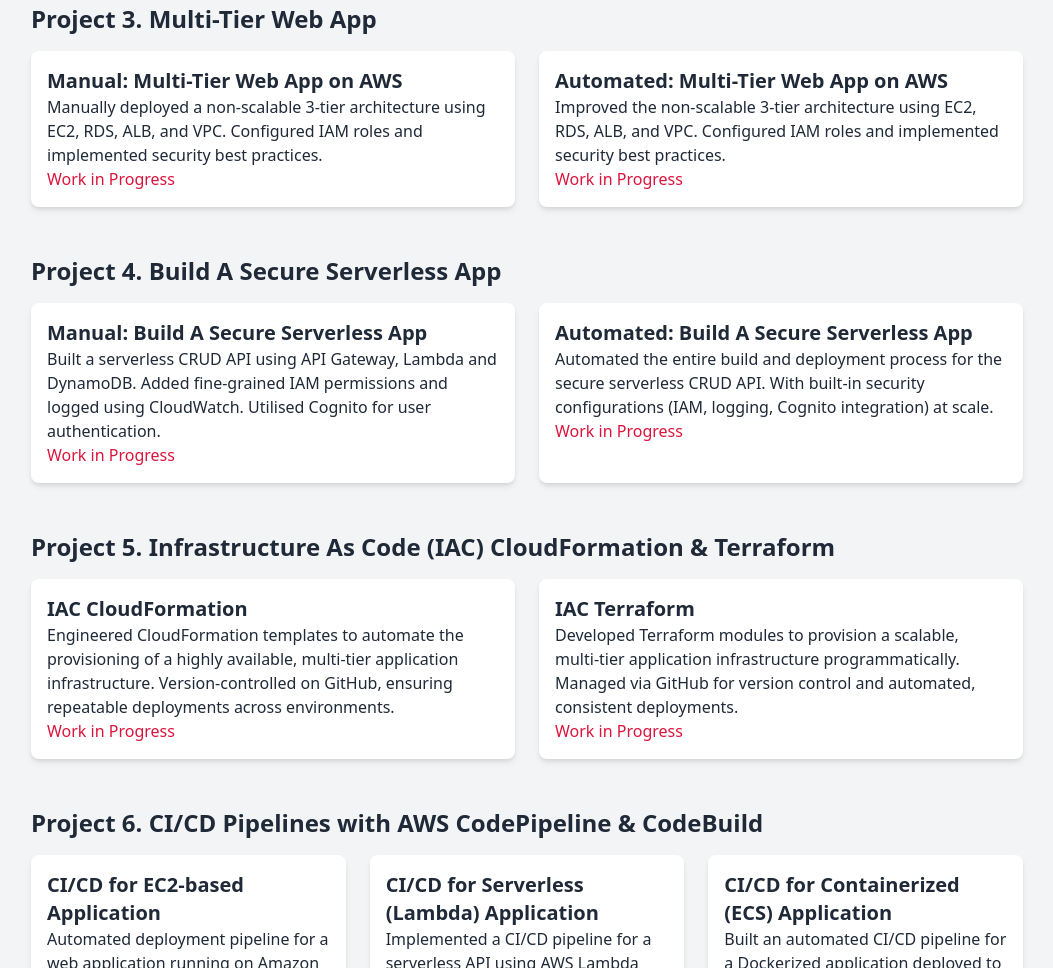
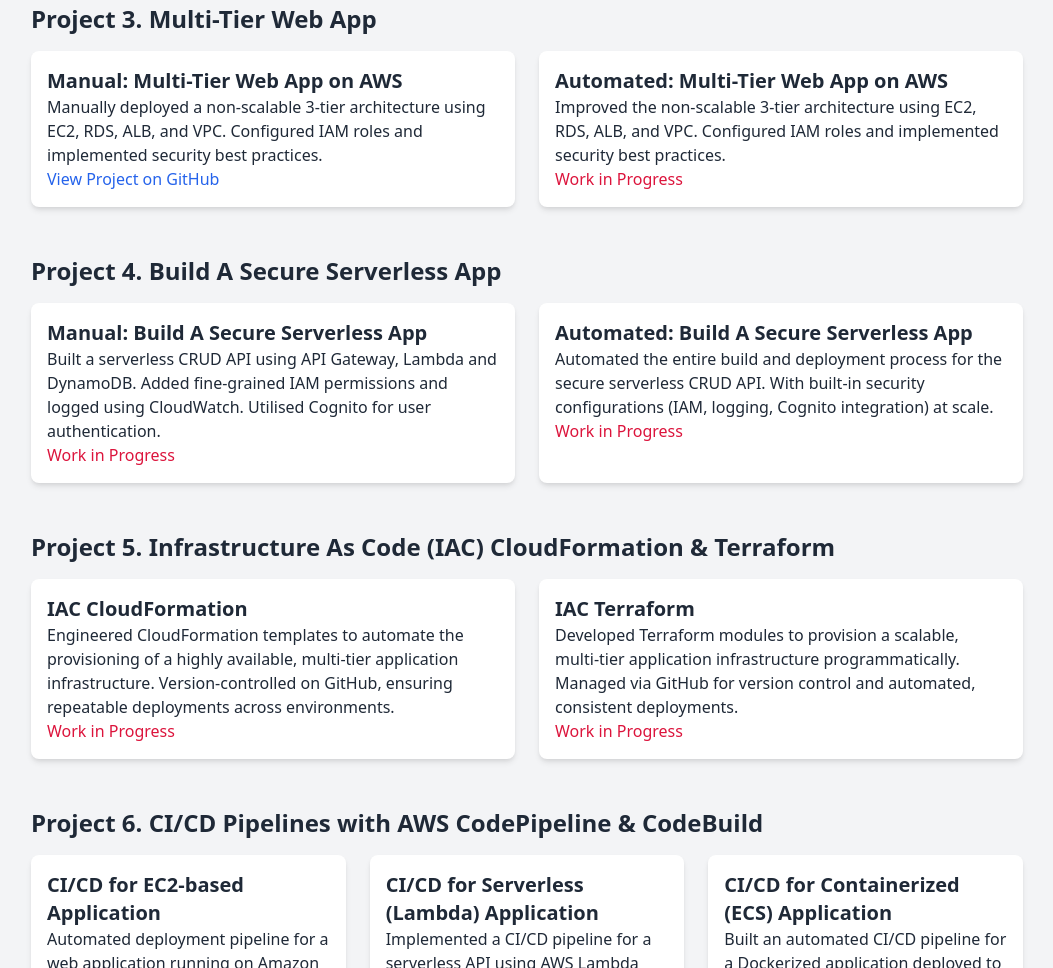
Before and after one commit to TjTrerise/TTrerise.io, a plain HTML site: page index.html in a window 1280 px wide. Shown: the part 757-1725 px from the top of the page, without its empty margins (113-1166 px from the left). Drawn offline with nearby package versions, Linux system fonts and the light colour scheme.

Commit message:
unlocked new project

```diff
--- a/index.html
+++ b/index.html
@@ -61,7 +61,7 @@
       <div class="grid grid-cols-1 md:grid-cols-2 gap-6"> <div class="bg-white p-4 rounded-lg shadow-md">
           <h3 class="text-xl font-bold">Manual: Multi-Tier Web App on AWS</h3>
           <p>Manually deployed a non-scalable 3-tier architecture using EC2, RDS, ALB, and VPC. Configured IAM roles and implemented security best practices.</p>
-          <span class="text-crimson">Work in Progress</span>
+          <a href="https://github.com/TjTrerise/Manual-Deployment-Multi-Tier-Web-App" class="text-blue-600 hover:underline hover:text-blue-dark">View Project on GitHub</a>
         </div>
         <div class="bg-white p-4 rounded-lg shadow-md">
           <h3 class="text-xl font-bold">Automated: Multi-Tier Web App on AWS</h3>
```
